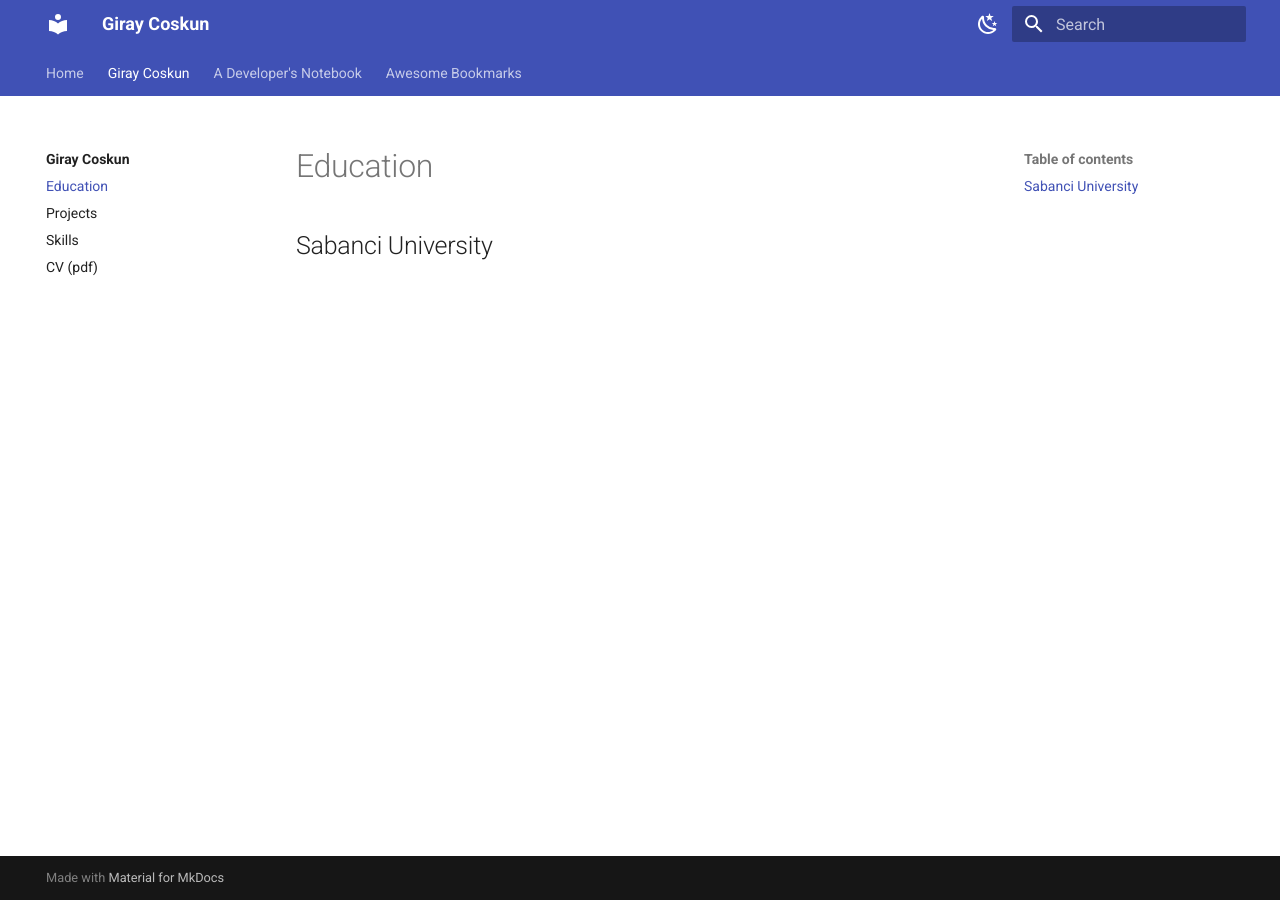
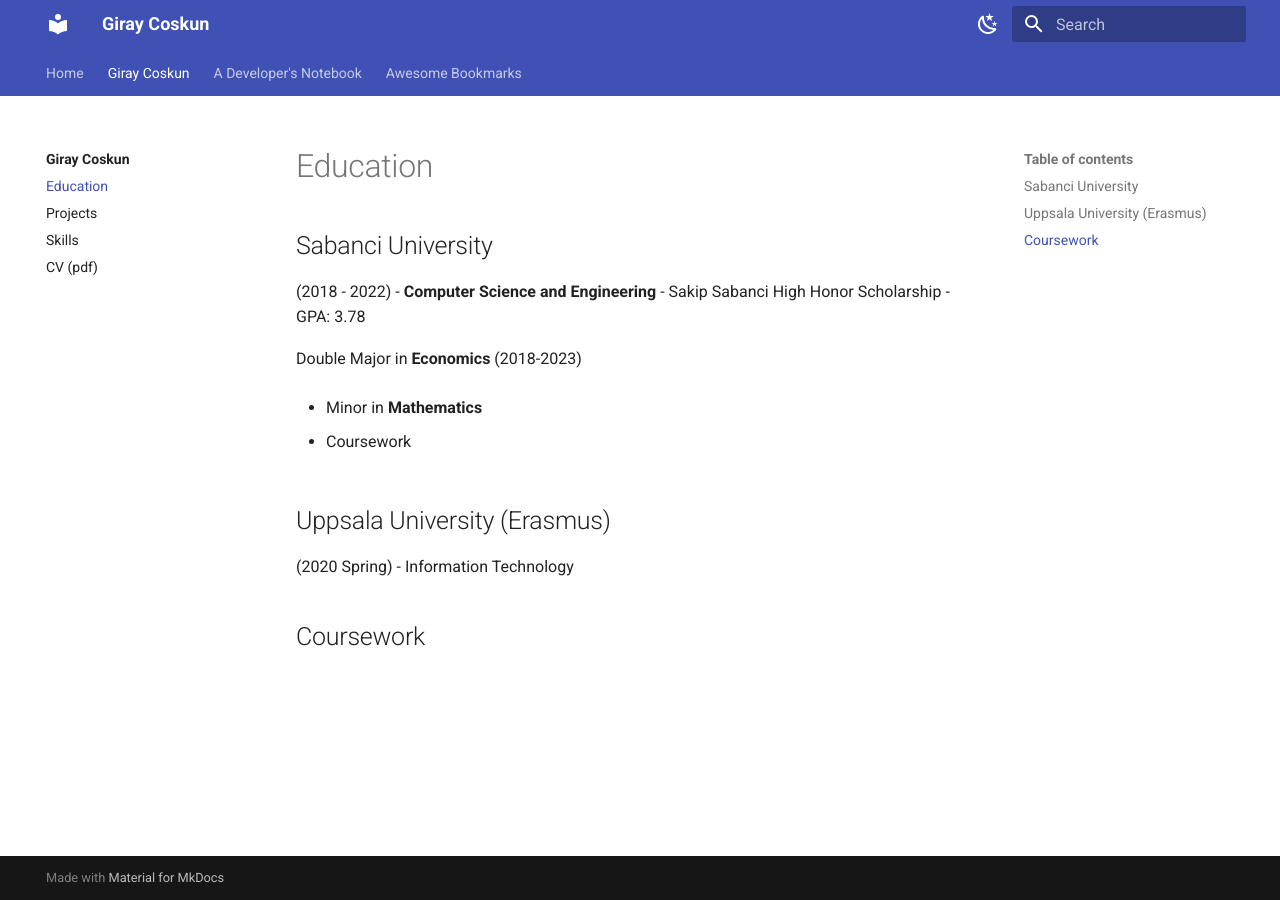
Before and after one commit to giraycoskun/giraycoskun.dev, an MkDocs documentation site: the page built from docs/home/education.md, in a window 1280 px wide. Built offline with MkDocs 1.6.1 and Material for MkDocs 9.7.7, drawn with Linux system fonts in a browser that asks for light colours.

Commit message:
feat: :memo: Update education and home pages

```diff
--- a/docs/home/education.md
+++ b/docs/home/education.md
@@ -1,3 +1,19 @@
 # Education
 
 ## Sabanci University
+(2018 - 2022)
+- **Computer Science and Engineering**
+    - Sakip Sabanci High Honor Scholarship
+    - GPA: 3.78
+
+Double Major in **Economics** (2018-2023)
+
+- Minor in **Mathematics**
+
+- Coursework
+
+## Uppsala University (Erasmus)
+(2020 Spring)
+- Information Technology
+
+## Coursework
```
Also changed, not shown: docs/home/index.md (+109 -2 lines).
